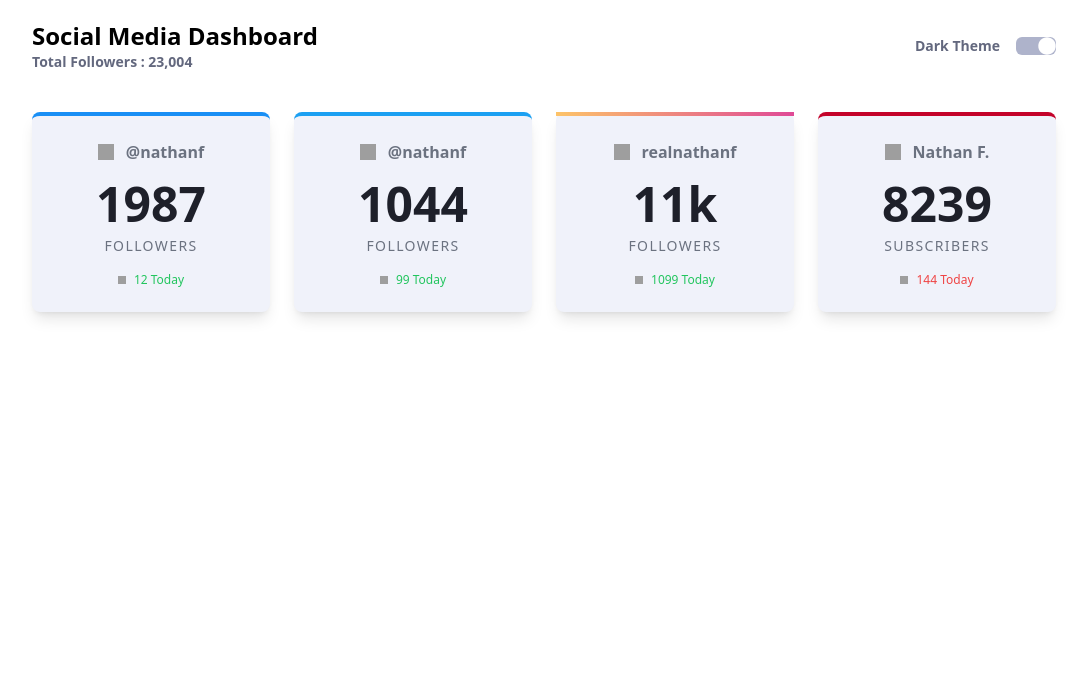
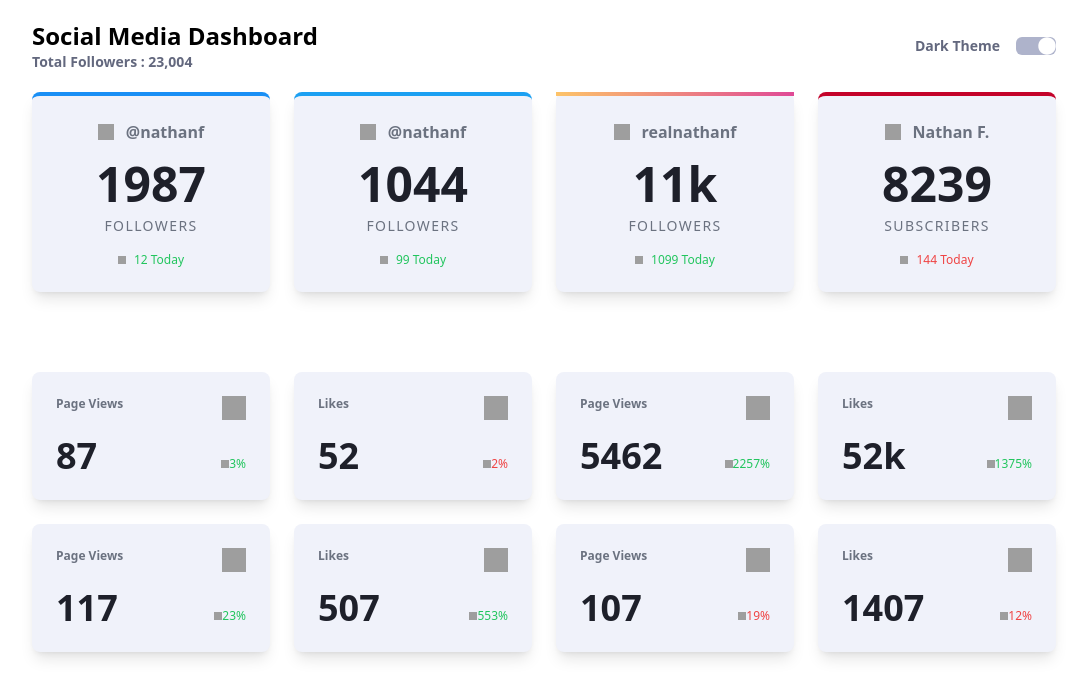
Before and after one commit to Ozioma45/social-media-dashboard-with-theme-switcher, a React app: page / in a window 1280 px wide. Shown: the top 698 px of the page, without its empty margins (96-1183 px from the left). Built offline with nearby package versions, Linux system fonts and the light colour scheme; grey boxes are pictures that could not be loaded; the HTML template or start-up script is replaced by a standard one.

Commit message:
completed the overview section

```diff
--- a/src/App.jsx
+++ b/src/App.jsx
@@ -1,6 +1,7 @@
 import { useState, useEffect } from "react";
 import Header from "./components/Header";
 import Follower from "./components/Follower";
+import OverviewToday from "./components/Overviews";
 
 export default function App() {
   const [theme, setTheme] = useState(null);
@@ -31,6 +32,7 @@ export default function App() {
         <div className="max-w-5xl mx-auto w-11/12">
           <Header theme={theme} handleThemeSwitch={handleThemeSwitch} />
           <Follower />
+          <OverviewToday />
         </div>
       </div>
     </>
--- a/src/components/Follower.jsx
+++ b/src/components/Follower.jsx
@@ -4,7 +4,7 @@ import FollowersCard from "./FollowersCard";
 
 const Follower = () => {
   return (
-    <div className="grid grid-cols-1 sm:grid-cols-2 lg:grid-cols-4 gap-6 mt-10">
+    <div className="grid grid-cols-1 sm:grid-cols-2 lg:grid-cols-4 gap-6 mt-5">
       {Followers.map((data, index) => (
         <FollowersCard
           key={index}
--- /dev/null
+++ b/src/components/OverviewCard.jsx
@@ -0,0 +1,37 @@
+import React from "react";
+import { iconDown, iconUp } from "../assets/index";
+
+const OverviewCard = ({ icon, metric, count, trend, trendCount }) => {
+  return (
+    <div className="rounded-lg overflow-hidden shadow-lg p-6 dark:bg-darkdesblue bg-ligrayblue">
+      <div className="flex items-center justify-between mb-4">
+        <div className="flex  w-full justify-between">
+          <span className="text-xs font-bold text-gray-500">{metric}</span>
+          <img src={icon} alt={metric} className="w-6 h-6" />
+        </div>
+      </div>
+
+      <div className="flex justify-between">
+        <div className="text-center">
+          <h2 className="text-4xl font-bold text-vedarkblueB dark:text-white">
+            {count}
+          </h2>
+        </div>
+
+        <div
+          className={`flex items-center justify-center mt-4 text-sm ${
+            trend === "up" ? "text-green-500" : "text-red-500"
+          }`}>
+          <img
+            src={trend === "up" ? iconUp : iconDown}
+            alt={trend === "up" ? "Upward trend" : "Downward trend"}
+            className="w-2 h-2"
+          />
+          <span className="text-xs">{trendCount}</span>
+        </div>
+      </div>
+    </div>
+  );
+};
+
+export default OverviewCard;
--- /dev/null
+++ b/src/components/Overviews.jsx
@@ -0,0 +1,25 @@
+import React from "react";
+import OverviewCard from "./OverviewCard";
+import overviewData from "../data/Overview";
+
+const OverviewToday = () => {
+  return (
+    <div>
+      <h1 className="text-2xl font-bold my-6">Overview - Today</h1>
+      <div className="grid grid-cols-1 sm:grid-cols-2 lg:grid-cols-4 gap-6">
+        {overviewData.map((data, index) => (
+          <OverviewCard
+            key={index}
+            icon={data.icon}
+            metric={data.metric}
+            count={data.count}
+            trend={data.trend}
+            trendCount={data.trendCount}
+          />
+        ))}
+      </div>
+    </div>
+  );
+};
+
+export default OverviewToday;
--- /dev/null
+++ b/src/data/Overview.jsx
@@ -0,0 +1,67 @@
+import {
+  iconFacebook,
+  iconInstagram,
+  iconTwitter,
+  iconYoutube,
+} from "../assets/index";
+
+const overviewData = [
+  {
+    icon: iconFacebook,
+    metric: "Page Views",
+    count: "87",
+    trend: "up",
+    trendCount: "3%",
+  },
+  {
+    icon: iconFacebook,
+    metric: "Likes",
+    count: "52",
+    trend: "down",
+    trendCount: "2%",
+  },
+  {
+    icon: iconInstagram,
+    metric: "Page Views",
+    count: "5462",
+    trend: "up",
+    trendCount: "2257%",
+  },
+  {
+    icon: iconInstagram,
+    metric: "Likes",
+    count: "52k",
+    trend: "up",
+    trendCount: "1375%",
+  },
+  {
+    icon: iconTwitter,
+    metric: "Page Views",
+    count: "117",
+    trend: "up",
+    trendCount: "23%",
+  },
+  {
+    icon: iconTwitter,
+    metric: "Likes",
+    count: "507",
+    trend: "up",
+    trendCount: "553%",
+  },
+  {
+    icon: iconYoutube,
+    metric: "Page Views",
+    count: "107",
+    trend: "down",
+    trendCount: "19%",
+  },
+  {
+    icon: iconYoutube,
+    metric: "Likes",
+    count: "1407",
+    trend: "down",
+    trendCount: "12%",
+  },
+];
+
+export default overviewData;
```
